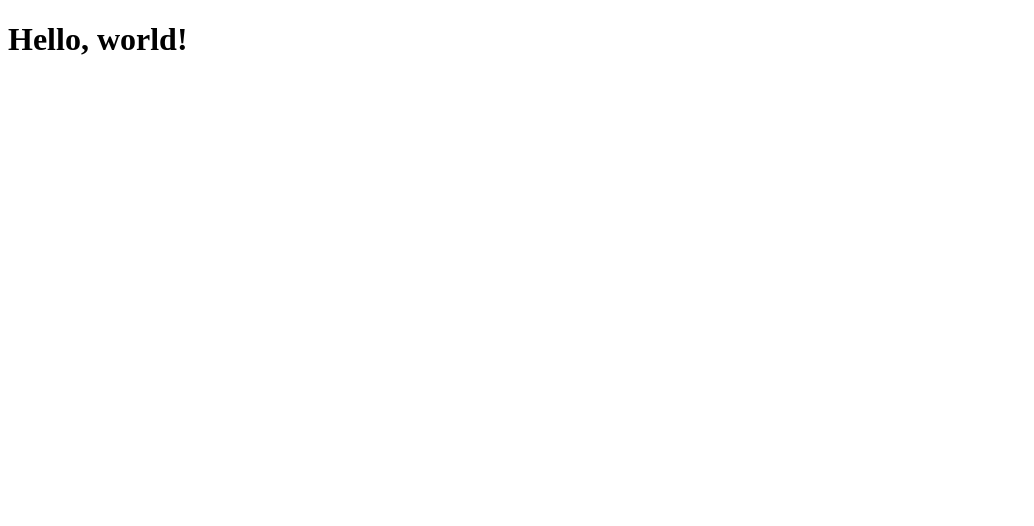
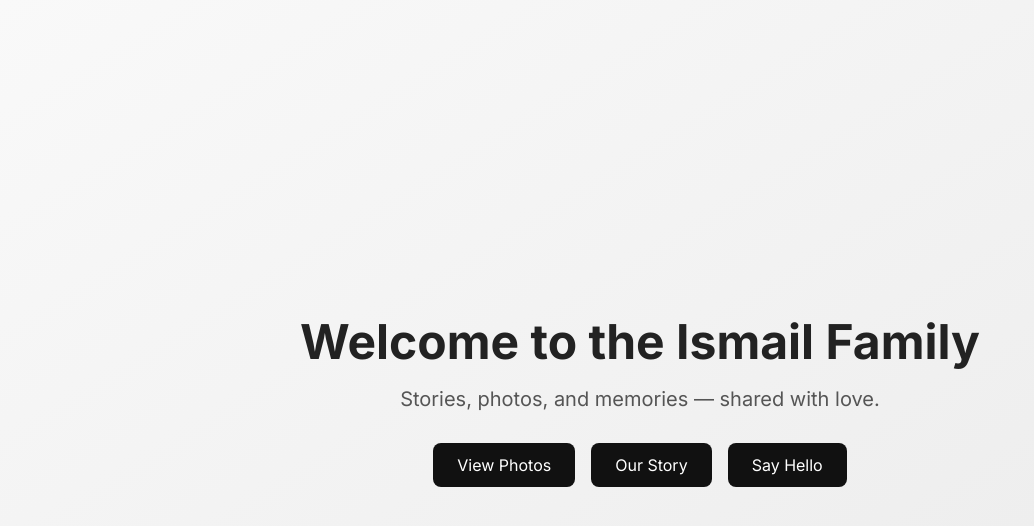
Before and after one commit to taariqzw/site, a plain HTML site: page index.html in a window 1280 px wide. Shown: the whole page, without its empty margins (0-1034 px from the left). Drawn offline with Linux system fonts and the light colour scheme.

Commit message:
Update index.html

```diff
--- a/index.html
+++ b/index.html
@@ -1,11 +1,91 @@
 <!DOCTYPE html>
 <html lang="en">
 <head>
-    <meta charset="UTF-8">
-    <meta name="viewport" content="width=device-width, initial-scale=1.0">
-    <title>Hello World</title>
+  <meta charset="UTF-8" />
+  <meta name="viewport" content="width=device-width, initial-scale=1.0" />
+  <title>The Ismail Family</title>
+  <link href="https://fonts.googleapis.com/css2?family=Inter:wght@400;700&display=swap" rel="stylesheet">
+  <style>
+    * {
+      margin: 0;
+      padding: 0;
+      box-sizing: border-box;
+    }
+
+    body {
+      font-family: 'Inter', sans-serif;
+      background: linear-gradient(to bottom right, #f9f9f9, #eaeaea);
+      color: #222;
+      display: flex;
+      justify-content: center;
+      align-items: center;
+      height: 100vh;
+      text-align: center;
+      padding: 2rem;
+    }
+
+    .container {
+      max-width: 800px;
+      animation: fadeIn 1.5s ease-out;
+    }
+
+    h1 {
+      font-size: 3rem;
+      margin-bottom: 1rem;
+      line-height: 1.2;
+    }
+
+    p {
+      font-size: 1.25rem;
+      margin-bottom: 2rem;
+      color: #555;
+    }
+
+    .buttons {
+      display: flex;
+      justify-content: center;
+      gap: 1rem;
+      flex-wrap: wrap;
+    }
+
+    .buttons a {
+      text-decoration: none;
+      background-color: #111;
+      color: white;
+      padding: 0.75rem 1.5rem;
+      border-radius: 8px;
+      transition: background-color 0.3s;
+    }
+
+    .buttons a:hover {
+      background-color: #333;
+    }
+
+    @keyframes fadeIn {
+      from { opacity: 0; transform: translateY(20px); }
+      to { opacity: 1; transform: translateY(0); }
+    }
+
+    @media (max-width: 600px) {
+      h1 {
+        font-size: 2.2rem;
+      }
+
+      p {
+        font-size: 1rem;
+      }
+    }
+  </style>
 </head>
 <body>
-    <h1>Hello, world!</h1>
+  <div class="container">
+    <h1>Welcome to the Ismail Family</h1>
+    <p>Stories, photos, and memories — shared with love.</p>
+    <div class="buttons">
+      <a href="#photos">View Photos</a>
+      <a href="#about">Our Story</a>
+      <a href="#contact">Say Hello</a>
+    </div>
+  </div>
 </body>
 </html>
```
